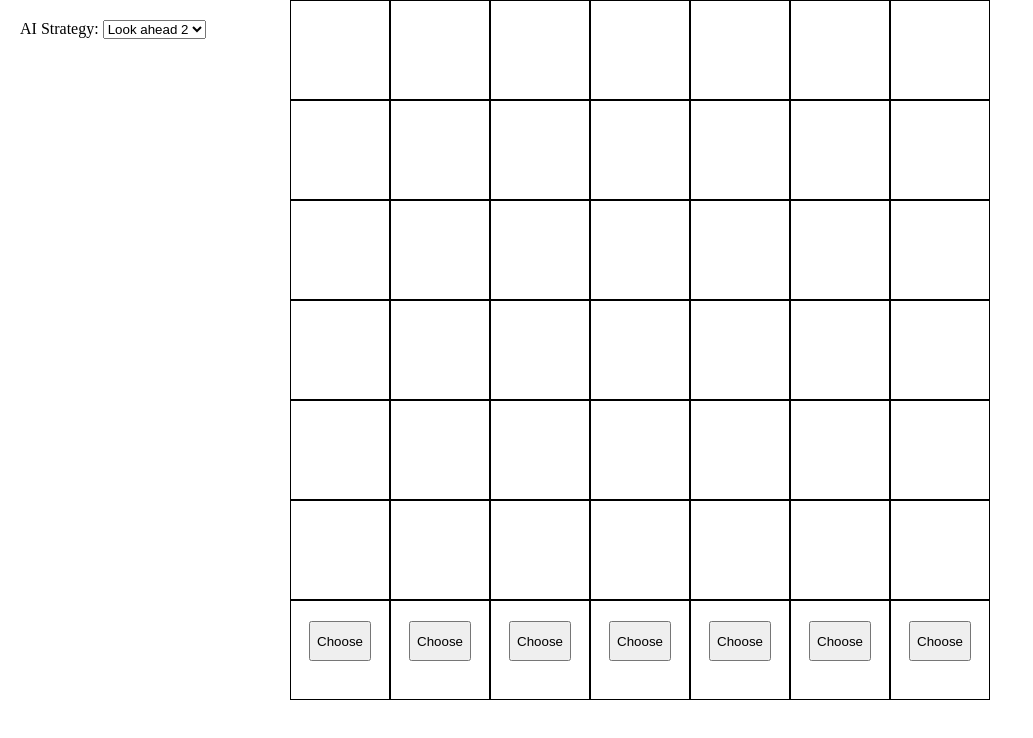
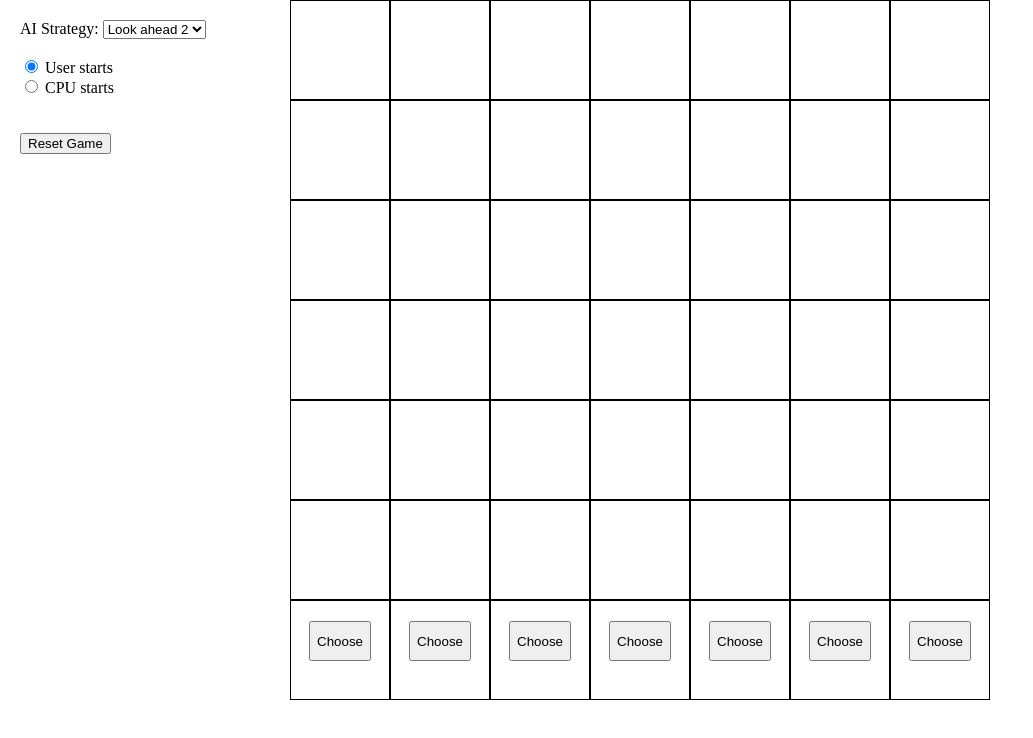
Before and after one commit to zsmith3/connect4, a plain HTML site: page index.html in a window 1280 px wide. Shown: the whole page, without its empty margins (0-1033 px from the left). Drawn offline with Linux system fonts and the light colour scheme.

Commit message:
Add reset game and CPU start options

```diff
--- a/index.html
+++ b/index.html
@@ -26,6 +26,19 @@
 			<div id="options">
 				AI Strategy:
 				<select id="option_strategy"></select>
+
+				<br />
+				<br />
+
+				<input type="radio" id="option_userstarts" name="option_start" checked />
+				<label for="option_userstarts">User starts</label><br />
+				<input type="radio" id="option_cpustarts" name="option_start" />
+				<label for="option_cpustarts">CPU starts</label><br />
+
+				<br />
+				<br />
+
+				<button id="option_reset" onclick="resetGame()">Reset Game</button>
 			</div>
 		</div>
 
--- a/main.js
+++ b/main.js
@@ -52,6 +52,8 @@ function resetGame() {
 	$("#endgame").css("display", "none");
 	$(".counter").remove();
 	$(".button").attr("disabled", false);
+
+	if ($("#option_cpustarts").get(0).checked) addCounter(Math.floor(Math.random() * WIDTH), 1);
 }
 
 // Add counter for either player or CPU
```
